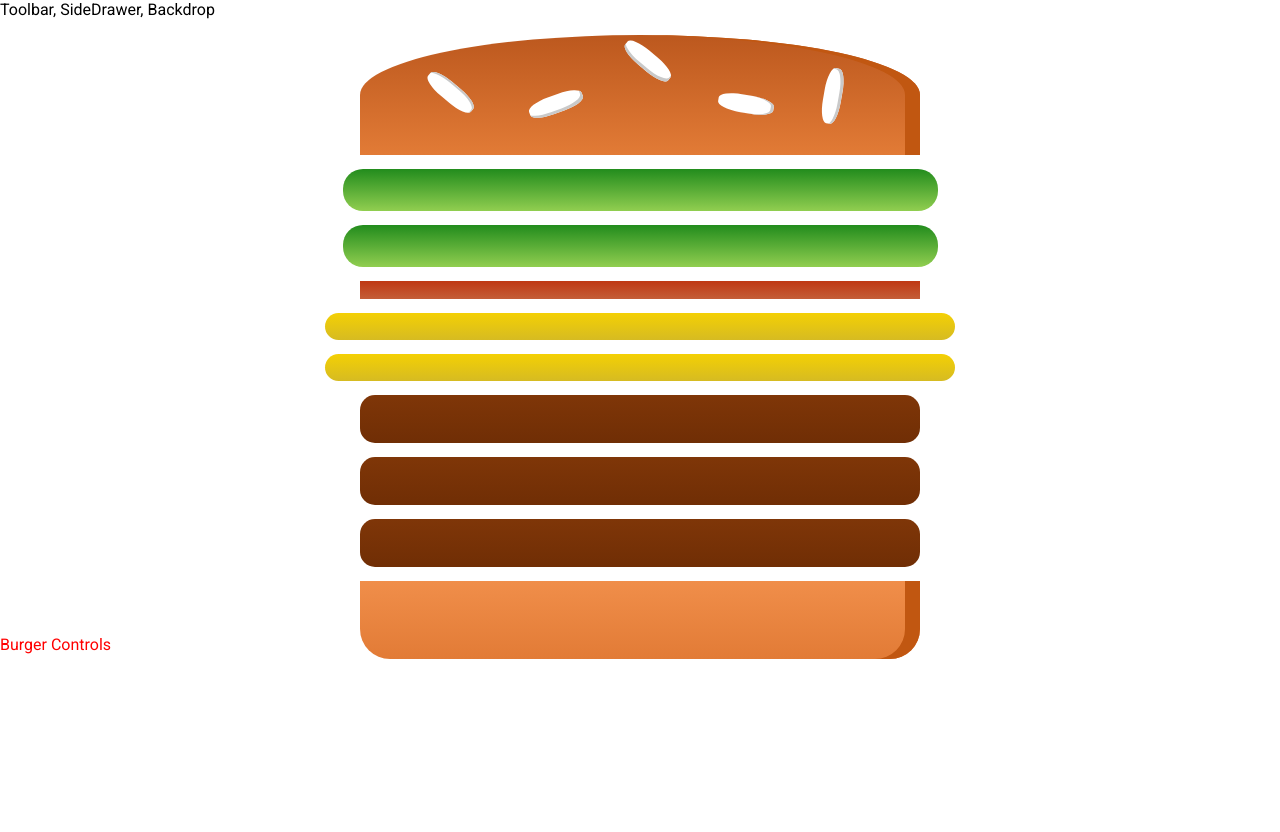
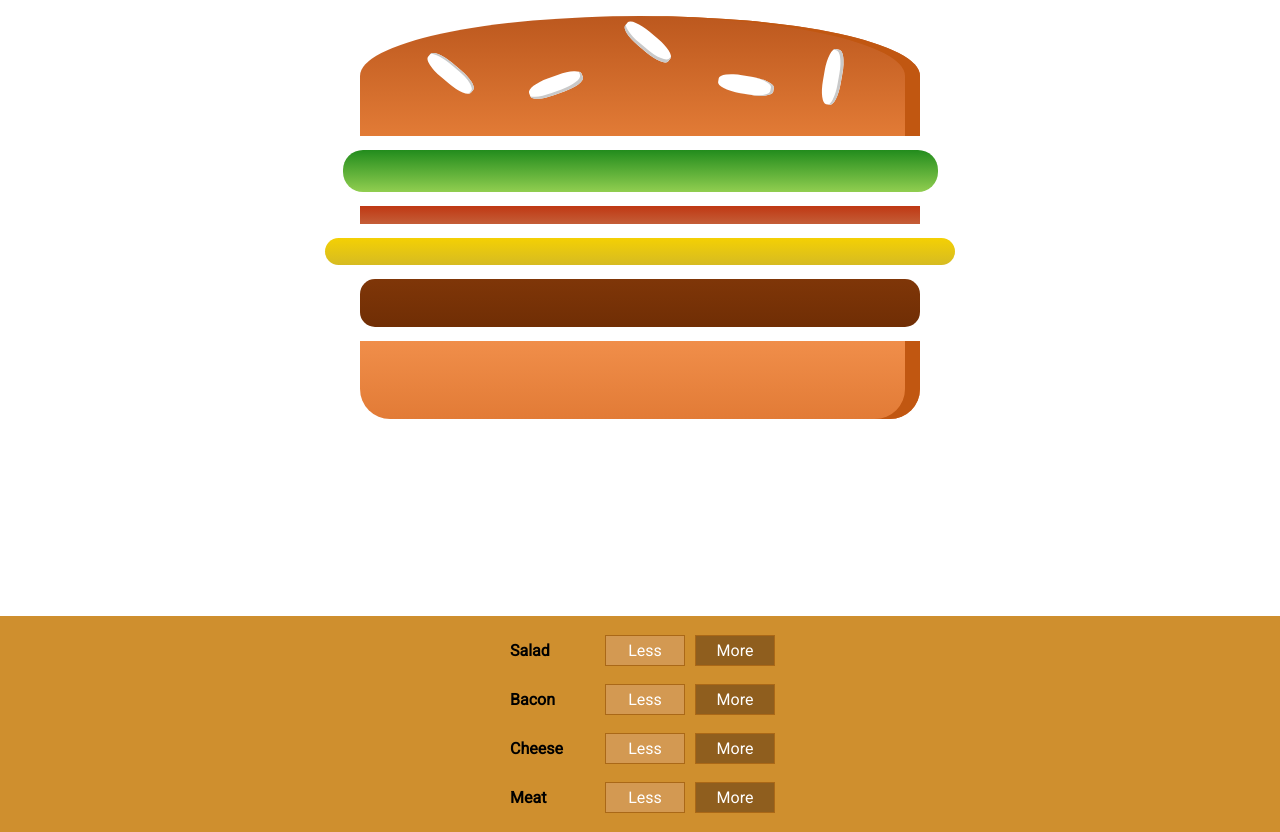
Before and after one commit to faustoazzaretti/burger-builder, a React app: page / in a window 1280 px wide. Before the commit the page ends 800 px from the top, so only its background shows below. Built offline with nearby package versions, Linux system fonts and the light colour scheme.

Commit message:
Outputting Multiple Build Controls

```diff
--- a/src/components/Burger/BuildControls/BuildControls.js
+++ b/src/components/Burger/BuildControls/BuildControls.js
@@ -1,9 +1,19 @@
 import './BuildControls.css';
 import React from 'react';
+import BuildControl from './BuildControl/BuildControl';
 
-const buildControls = (props) => (
-    <div>
+const controls = [
+    { label: 'Salad', type: 'salad' },
+    { label: 'Bacon', type: 'bacon' },
+    { label: 'Cheese', type: 'cheese' },
+    { label: 'Meat', type: 'meat' }
+]
 
+const buildControls = () => (
+    <div className="BuildControls">
+        {controls.map(ctlr => {
+            return <BuildControl key={ctlr.label} label={ctlr.label} />
+        })}
     </div>
 );
 
--- a/src/components/Layout/Layout.css
+++ b/src/components/Layout/Layout.css
@@ -1,4 +1,3 @@
 .Content {
     margin-top: 16px;
-    color: red;
 }
--- a/src/components/Layout/Layout.js
+++ b/src/components/Layout/Layout.js
@@ -5,7 +5,6 @@ import Aux from '../../hoc/Auxi';
 
 const layout = (props) => (
     <Aux>
-        <div>Toolbar, SideDrawer, Backdrop</div>
         <main className="Content">
             {props.children}
         </main>
--- a/src/containers/BurgerBuilder/BurgerBuilder.js
+++ b/src/containers/BurgerBuilder/BurgerBuilder.js
@@ -1,6 +1,7 @@
 import React, { Component } from 'react';
 import Aux from '../../hoc/Auxi';
 import Burger from '../../components/Burger/Burger';
+import BurgerControls from '../../components/Burger/BuildControls/BuildControls';
 
 class BurgerBuilder extends Component {
     // constructor(props) {
@@ -9,17 +10,17 @@ class BurgerBuilder extends Component {
     // }
     state = {
         ingredients: {
-            salad: 2,
+            salad: 1,
             bacon: 1,
-            cheese: 2,
-            meat: 3
+            cheese: 1,
+            meat: 1
         }
     }
     render() {
         return (
             <Aux>
                 <Burger ingredients={this.state.ingredients} />
-                <div>Burger Controls</div>
+                <BurgerControls />
             </Aux>
         );
     }
```
